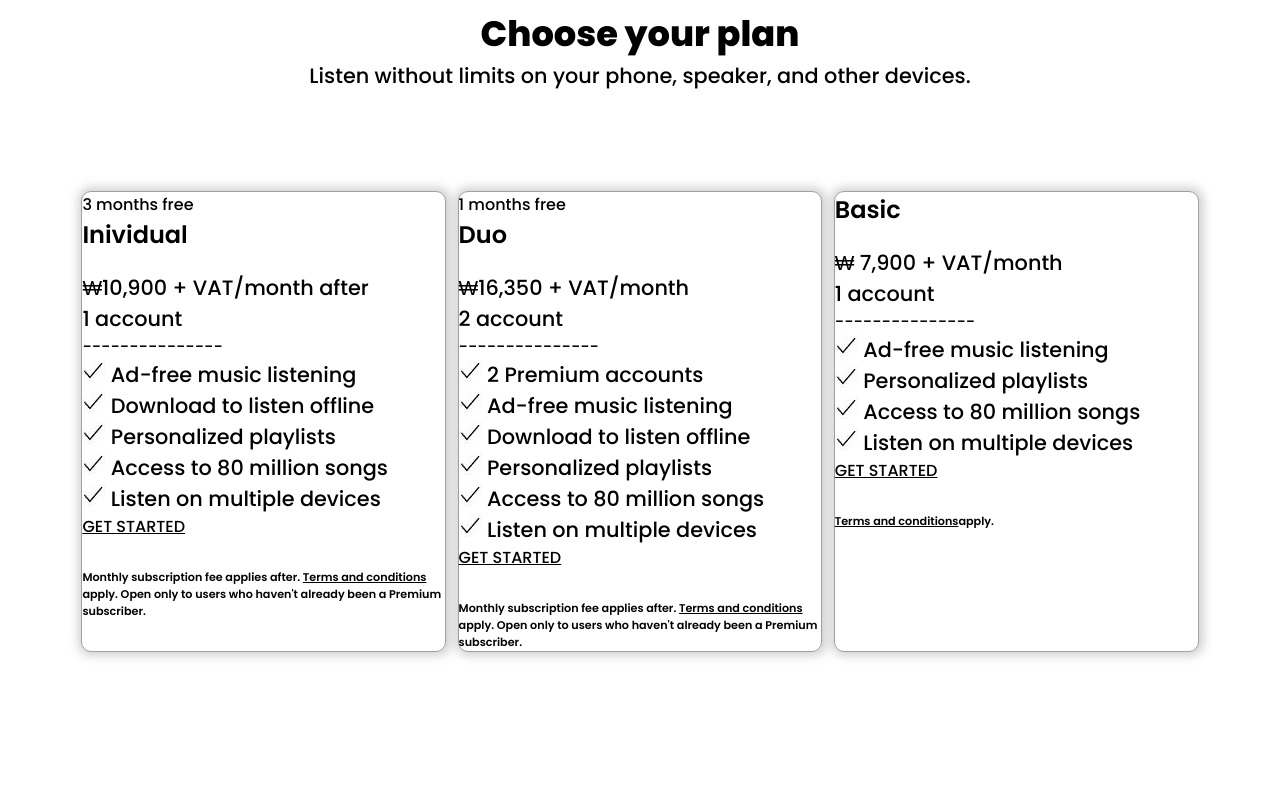
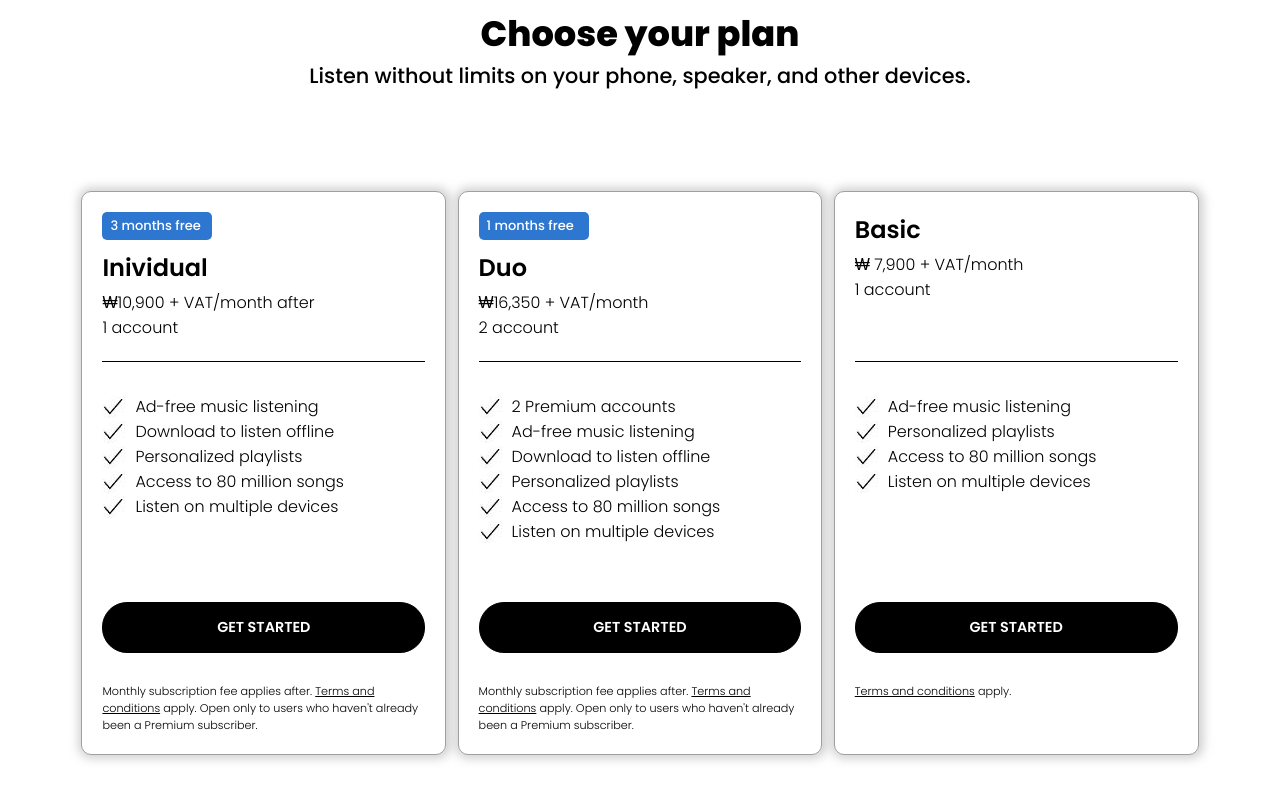
Before and after one commit to coderMoSha/spotify-clone-HTML-CSS, a plain HTML site: page index.html in a window 1280 px wide. Shown: the part 1784-2584 px from the top of the page. Before the commit the page ends 2536 px from the top, so only its background shows below. Drawn offline with Linux system fonts and the light colour scheme.

Commit message:
section-plan-completed

```diff
--- a/index.css
+++ b/index.css
@@ -31,7 +31,7 @@ a{
 .caption{
     font-size: 0.7rem;
     margin-top: 30px;
-    font-weight: 600;
+    font-weight: 300;
 }
 header {
     display: flex;
@@ -289,6 +289,98 @@ align-items: space-between;
 
     box-shadow: 1px 0px 10px 4px rgba(128, 128, 128, 0.349);
     width: 32%;
+    height: auto;
+
+
+    padding: 20px;
+
+}
+
+
+
+
+.each-plan p{
+
+    font-size: 16px;
+    font-weight: 300;
+}
+
+#duration {
+    padding: 4px 8px;
+    border-radius: 5px;
+    background: rgb(46, 119, 208);
+    color: white;
+    margin-bottom: 10px;
+    font-size: 13px;
+    font-weight: 500;
+    display: flex;
+    width: 110px;
+
+}
+
+.top-section-plan{
+
+    height: 150px;
+    padding-bottom: 20px;
+    border-bottom: 1px solid black;
+
+}
+
+
+.top-section-plan h2{
+    margin-bottom: 5px;
+}
+
+.middle-section-plan{
+
+    padding: 32px 0 16px;
+    height: 240px;
+
+}
+
+.middle-section-plan p img{
+
+
+    margin-right: 10px;
+    text-align: center;
+
+}
+
+
+.middle-section-plan p {
+
+    display: flex;
+    align-items: center;
+
+}
+
+.plan-get-started{
+
+
+    text-decoration: none;
+    text-align: center;
+    width: 100%;
+
+    font-size: 0.9rem;
+    font-weight: 600;
+
+    border: solid 1px  black;
+    border-radius: 25px;
+    padding: 14px 32px;
+    background-color: black;
+
 
 
 }
+
+.plan-get-started a{
+    text-decoration: none;
+    color: white;
+}
+
+.each-plan .caption{
+    font-size: 0.7rem;
+    margin-top: 30px;
+    font-weight: 300;
+    text-align: left;
+}
--- a/index.html
+++ b/index.html
@@ -155,18 +155,24 @@
                 <div class="plans">
 
                     <div class="each-plan">
-                    <span>3 months free</span>
+                    <div class="top-section-plan">
+                        <p id="duration">3 months free</p>
                         <h2>Inividual</h2>
                         <p>₩10,900 + VAT/month after</p>
                         <p>1 account</p>
-                    <span>---------------</span>
+
+                    </div >
+                    <div div class="middle-section-plan">
                         <p><img src="./Resources/tick.JPG" alt="">  Ad-free music listening</p>
                         <p><img src="./Resources/tick.JPG" alt="">  Download to listen offline</p>
                         <p><img src="./Resources/tick.JPG" alt="">  Personalized playlists</p>
                         <p><img src="./Resources/tick.JPG" alt="">  Access to 80 million songs</p>
                         <p><img src="./Resources/tick.JPG" alt="">  Listen on multiple devices</p>
+                    </div>
 
-                    <a href="#" class="plan-get-started">GET STARTED</a>
+                    <div class="plan-get-started">
+                        <a href="#" >GET STARTED</a>
+                    </div>
 
 
                    <p class="caption">Monthly subscription fee applies after. <a href="#">Terms and conditions</a> apply. Open only to users who haven't already been a Premium subscriber.</p>
@@ -176,37 +182,49 @@
 
 
 
-                    <span>1 months free</span>
+                  <div class="top-section-plan">
+                      <p id="duration">1 months free</p>
                       <h2>Duo</h2>
                       <p>₩16,350 + VAT/month</p>
                       <p>2 account</p>
-                    <span>---------------</span>
+
+                  </div>
+                    <div class="middle-section-plan">
                         <p><img src="./Resources/tick.JPG" alt="">  2 Premium accounts</p>
                         <p><img src="./Resources/tick.JPG" alt="">  Ad-free music listening</p>
                         <p><img src="./Resources/tick.JPG" alt="">  Download to listen offline</p>
                         <p><img src="./Resources/tick.JPG" alt="">  Personalized playlists</p>
                         <p><img src="./Resources/tick.JPG" alt="">  Access to 80 million songs</p>
                         <p><img src="./Resources/tick.JPG" alt="">  Listen on multiple devices</p>
+                    </div>
 
 
-                    <a href="#" class="plan-get-started">GET STARTED</a>
+                    <div class="plan-get-started">
+                        <a href="#" >GET STARTED</a>
+                    </div>
                     <p class="caption">Monthly subscription fee applies after. <a href="#">Terms and conditions</a> apply. Open only to users who haven't already been a Premium subscriber.</p>
 
                      </div>
                      <div class="each-plan">
 
 
+                   <div class="top-section-plan">
                      <h2>Basic</h2>
                      <p>₩ 7,900 + VAT/month</p>
                      <p>1 account</p>
-                    <span>---------------</span>
+
+                   </div>
+                    <div div class="middle-section-plan">
                         <p><img src="./Resources/tick.JPG" alt="">  Ad-free music listening</p>
                         <p><img src="./Resources/tick.JPG" alt="">  Personalized playlists</p>
                         <p><img src="./Resources/tick.JPG" alt="">  Access to 80 million songs</p>
                         <p><img src="./Resources/tick.JPG" alt="">  Listen on multiple devices</p>
+                    </div>
 
-                    <a href="#" class="plan-get-started">GET STARTED</a>
-                    <p class="caption"><a href="#">Terms and conditions</a>apply.</p>
+                    <div class="plan-get-started">
+                        <a href="#" >GET STARTED</a>
+                    </div>
+                    <p class="caption"><a href="#">Terms and conditions</a> apply.</p>
 
                   </div>
 
```
Also changed, not shown: 1 other file. Lines whose indentation alone changed are shown as unchanged.
